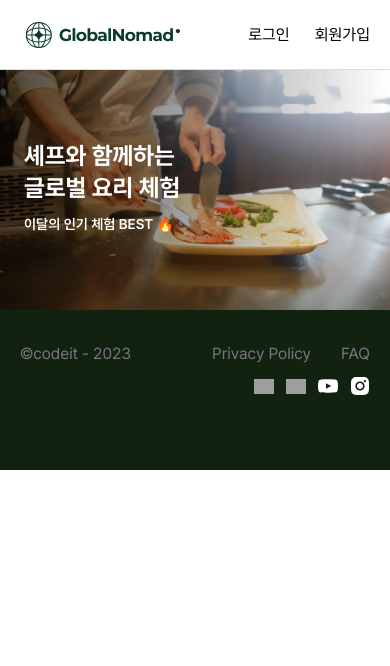
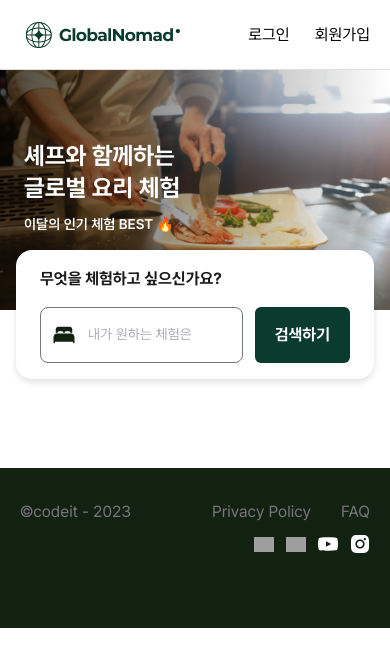
Before and after one commit to nagyum/globalnomad, a Next.js app: page /activities in a window 390 px wide. Shown: the top 666 px of the page. Built offline with nearby package versions, Linux system fonts and the light colour scheme; grey boxes are pictures that could not be loaded.

Commit message:
[#52] feat/체험목록페이지 서치바 (#54)
* feat: 서치바 컴포넌트 레이아웃 구현 완료

* design: 공통 컴포넌트 Input 파일 반응형을 고려한 스타일 수정

* chore: 푸터 컴포넌트 임시 마진 설정

* chore: 좌우 패딩 값 설정 수정

```diff
--- /dev/null
+++ b/src/app/(with-nav-footer)/activities/_components/SearchBar.tsx
@@ -0,0 +1,37 @@
+'use client';
+import { useState } from 'react';
+import Image from 'next/image';
+import Button from '@/components/Button';
+import Input from '@/components/Input';
+import bed from '@/assets/icons/bed.svg';
+
+export default function SearchBar() {
+  const [inputValue, setInputValue] = useState('');
+
+  return (
+    <div className='w-full min-w-[375px] px-4 md:px-6'>
+      <div className='mx-auto h-[129px] w-full max-w-[1200px] min-w-[343px] justify-center rounded-2xl bg-white drop-shadow-md md:h-[184px]'>
+        <div className='px-[24px] py-[16px] md:py-[32px]'>
+          <div className='text-black-100 text-lg font-bold md:text-xl'>무엇을 체험하고 싶으신가요?</div>
+          <div className='relative mt-[15px] flex items-center gap-[12px] md:mt-[32px]'>
+            <div className='relative flex-grow'>
+              <Input
+                variant='event'
+                id='searchId'
+                label='내가 원하는 체험은'
+                type='text'
+                className='h-[56px] w-full max-w-[1004px] min-w-[187px] py-[14px] pl-[48px]'
+                onChange={(e) => {
+                  setInputValue(e.target.value);
+                }}
+                value={inputValue}
+              />
+              <Image src={bed} width={24} height={24} alt='침대' className='absolute top-[16px] left-[12px]' />
+            </div>
+            <Button className='px-[20px] py-[15px] whitespace-nowrap md:px-[40px] md:py-[15px]'>검색하기</Button>
+          </div>
+        </div>
+      </div>
+    </div>
+  );
+}
--- a/src/app/(with-nav-footer)/activities/page.tsx
+++ b/src/app/(with-nav-footer)/activities/page.tsx
@@ -1,9 +1,14 @@
 import Banner from './_components/Banner';
+import SearchBar from './_components/SearchBar';
 
 export default function Page() {
   return (
     <>
       <Banner />
+      <div className='absolute top-[250px] z-10 mx-auto mb-[100px] w-full md:top-[560px]'>
+        <SearchBar />
+      </div>
+      <div className='mt-[158px]'></div>
     </>
   );
 }
--- a/src/components/Footer.tsx
+++ b/src/components/Footer.tsx
@@ -7,7 +7,7 @@ import instagram from '@/assets/sns/instagram.svg';
 
 export default function Footer() {
   return (
-    <div className='bg-black-200 h-[160px] w-full'>
+    <div className='bg-black-200 mt-[40%] h-[160px] w-full'>
       <div className='grid w-full max-w-[1200px] grid-cols-3 grid-rows-1 px-5 py-[32px] max-[520px]:grid-cols-2 md:w-full md:grid-cols-3 md:px-5 lg:mx-auto lg:grid-cols-3'>
         <p className='cursor-default justify-self-start text-gray-800'>©codeit - 2023</p>
         <div className='flex gap-[30px] justify-self-center max-[520px]:justify-self-end md:justify-self-center lg:justify-self-center'>
--- a/src/components/Input.tsx
+++ b/src/components/Input.tsx
@@ -61,11 +61,19 @@ export default function Input({
           'text-black-100 inline-block bg-clip-text text-base leading-[26px] font-normal',
           isEvent &&
             'absolute top-1/2 z-10 -translate-y-1/2 transform px-5 text-gray-500 transition-all duration-200 ease-in-out',
-          (isFocused || value) && isEvent && 'top-1/2 -translate-y-10 transform text-[14px]',
+          (isFocused || value) && isEvent && 'top-1/2 -translate-y-13 transform text-[14px]',
           className,
         )}
       >
-        <span className={cn('cursor-pointer px-[8px]', disabled && isEvent ? 'bg-gray-200' : 'bg-white')}>{label}</span>
+        <span
+          className={cn(
+            'text-md cursor-pointer whitespace-nowrap md:text-lg',
+            disabled && isEvent ? 'bg-gray-200' : 'bg-white',
+            isEvent && (isFocused || value) && 'px-2 md:px-[8px]',
+          )}
+        >
+          {label}
+        </span>
       </label>
       <input
         id={id}
```
Also changed, not shown: 1 other file (tests, documents, lock files or other folders).
